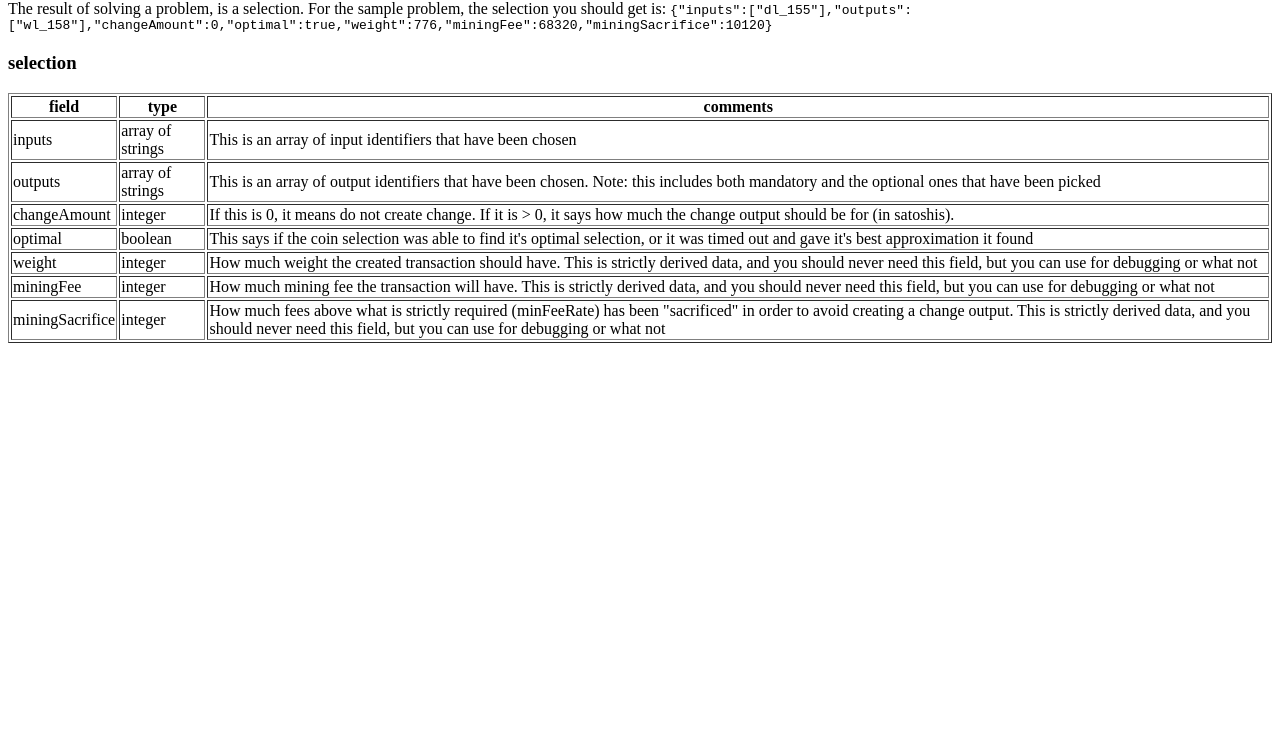
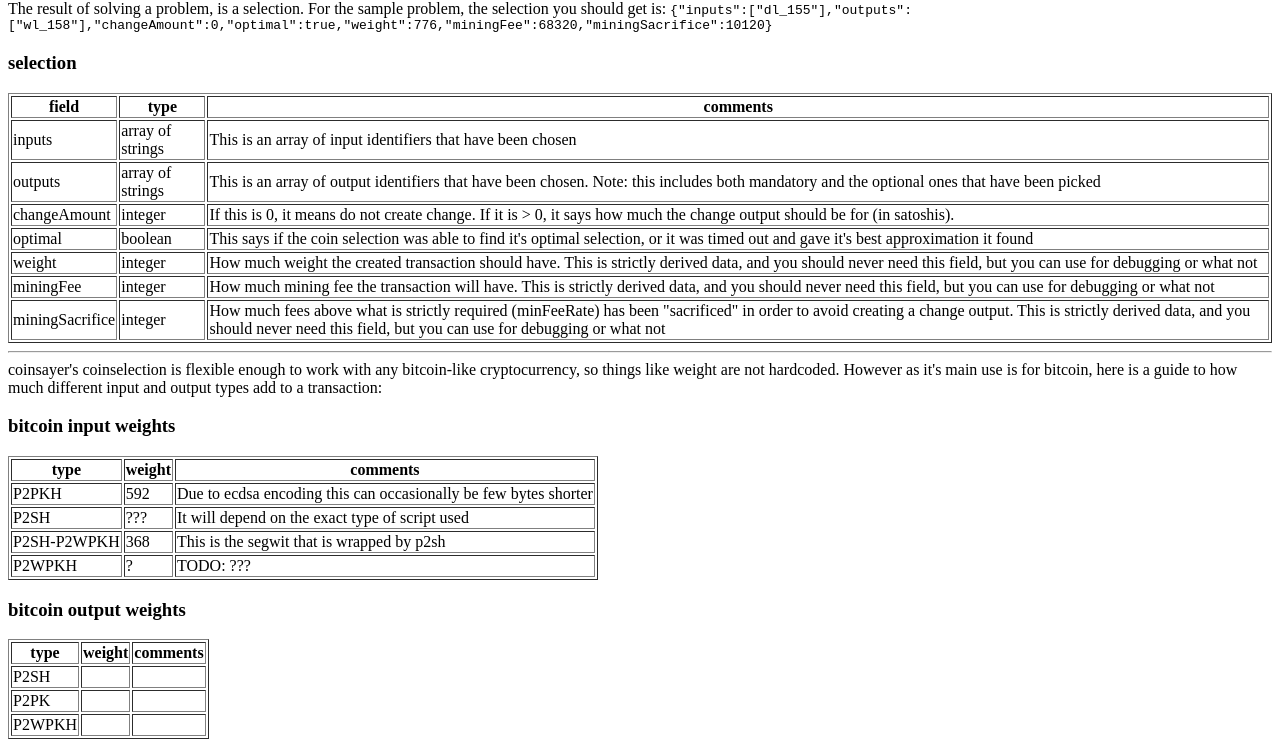
Before and after one commit to RHavar/www.coinsayer.com, a plain HTML site: page index.html in a window 1280 px wide. Shown: the part 1039-1786 px from the top of the page. Before the commit the page ends 1390 px from the top, so only its background shows below. Drawn offline with Linux system fonts and the light colour scheme.

Commit message:
Add output table

```diff
--- a/index.html
+++ b/index.html
@@ -155,6 +155,57 @@ The result of solving a problem, is a selection. For the sample problem, the sel
    <td>integer</td>
    <td>How much fees above what is strictly required (minFeeRate) has been "sacrificed" in order to avoid creating a change output.  This is strictly derived data, and you should never need this field, but you can use for debugging or what not</td>
 </tr>
+</table>
+<hr>
+coinsayer's coinselection is flexible enough to work with any bitcoin-like cryptocurrency, so things like weight are not hardcoded. However as it's main use is for bitcoin, here is a guide to how much different input and output types add to a transaction:
+<h3>bitcoin input weights</h3>
+<table border="1">
+  <tr>
+    <th>type</th><th>weight</th><th>comments</th>
+  </tr>
+  <tr>
+    <td>P2PKH</td>
+    <td>592</td>
+    <td>Due to ecdsa encoding this can occasionally be few bytes shorter</td>
+  </tr>
+  <tr>
+    <td>P2SH</td>
+    <td>???</td>
+    <td>It will depend on the exact type of script used</td>
+  </tr>
+  <tr>
+    <td>P2SH-P2WPKH</td>
+    <td>368</td>
+    <td>This is the segwit that is wrapped by p2sh</td>
+  </tr>
+  <tr>
+    <td>P2WPKH</td>
+    <td>?</td>
+    <td>TODO: ???</td>
+  </tr>
+</table>
+
+<h3>bitcoin output weights</h3>
+<table border="1">
+  <tr>
+    <th>type</th><th>weight</th><th>comments</th>
+  </tr>
+  <tr>
+    <td>P2SH</td>
+    <td></td>
+    <td></td>
+  </tr>
+  <tr>
+    <td>P2PK</td>
+    <td></td>
+    <td></td>
+  </tr>
+  <tr>
+    <td>P2WPKH</td>
+    <td></td>
+    <td></td>
+  </tr>
+</table>
 
 </body>
 </html>
```
